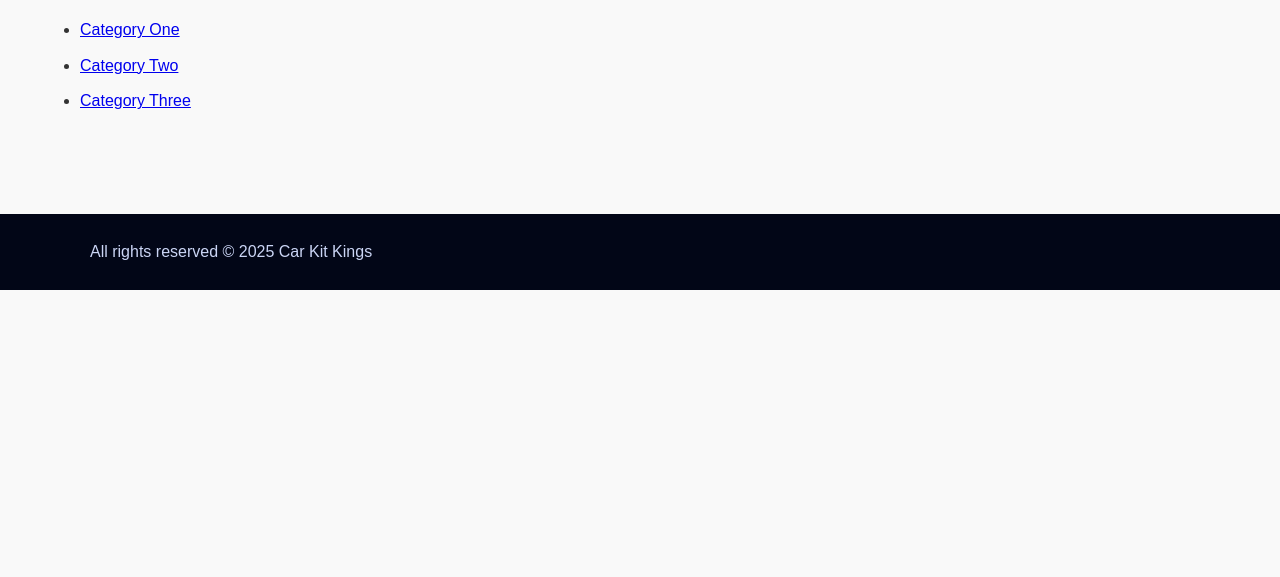
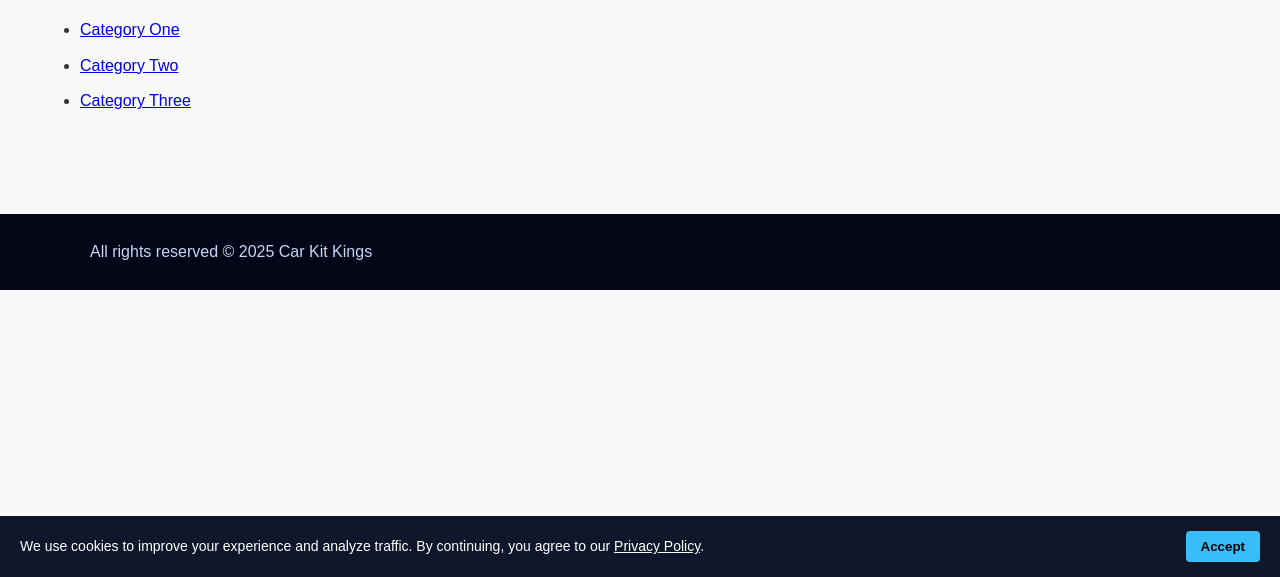
Before and after one commit to Car-Kit-Kings/carkitkings.github.io, a plain HTML site: page catalogue.html in a window 1280 px wide. Shown: the part 223-800 px from the top of the page. Drawn offline with Linux system fonts and the light colour scheme.

Commit message:
Update catalogue.html

```diff
--- a/catalogue.html
+++ b/catalogue.html
@@ -18,10 +18,12 @@
           <img src="logo.webp" alt="Site Logo" id="mainLogo" width="75px" height="75px">
         </a>
       </div>
-      <button class="hamburger" id="hamburger">
-        ☰
+      <button id="hamburger" class="menu-toggle" aria-label="Open Menu">
+        <span></span>
+        <span></span>
+        <span></span>
       </button>
-      <ul>
+      <ul class="nav-menu">
         <li><a href="index.html">Home</a></li>
         <li><a href="blog.html">Blog</a></li>
         <li><a href="catalogue.html">Catalogue</a></li>
@@ -40,7 +42,74 @@
     <li><a href="#">Category Three</a></li>
   </ul>
 </main>
+<script>
+  document.addEventListener("DOMContentLoaded", function () {
 
+    /* --- 1. COOKIE BANNER LOGIC --- */
+    if (!localStorage.getItem("cookieAccepted")) {
+      const banner = document.createElement("div");
+      banner.id = "cookie-banner";
+      banner.innerHTML = `
+        <p>We use cookies to improve your experience and analyze traffic. By continuing, you agree to our
+        <a href="privacy-policy.html" style="color:#fff; text-decoration:underline;">Privacy Policy</a>.</p>
+        <button id="cookie-accept">Accept</button>
+      `;
+
+      document.body.appendChild(banner);
+
+      // Inline styles for banner
+      Object.assign(banner.style, {
+        position: "fixed",
+        bottom: "0",
+        left: "0",
+        right: "0",
+        backgroundColor: "#0f172a",
+        color: "#fff",
+        padding: "15px 20px",
+        display: "flex",
+        justifyContent: "space-between",
+        alignItems: "center",
+        zIndex: "9999",
+        fontSize: "14px"
+      });
+
+      const btn = document.getElementById("cookie-accept");
+      Object.assign(btn.style, {
+        backgroundColor: "#38bdf8",
+        color: "#000",
+        border: "none",
+        padding: "8px 15px",
+        cursor: "pointer",
+        borderRadius: "4px",
+        fontWeight: "bold"
+      });
+
+      btn.addEventListener("click", function () {
+        localStorage.setItem("cookieAccepted", "true");
+        banner.style.display = "none";
+      });
+    }
+
+    /* --- 2. HAMBURGER MENU LOGIC --- */
+    const hamburger = document.getElementById("hamburger");
+    const menu = document.querySelector(".nav-menu");
+
+    if (hamburger && menu) {
+      hamburger.addEventListener("click", function (e) {
+        e.stopPropagation(); // Prevents the click from bubbling up
+        menu.classList.toggle("active");
+        console.log("Menu toggled!");
+      });
+
+      // Close menu if clicking outside of it
+      document.addEventListener("click", function (e) {
+        if (!menu.contains(e.target) && !hamburger.contains(e.target)) {
+          menu.classList.remove("active");
+        }
+      });
+    }
+  });
+</script>
 <footer>
   <div class="container">
     <p>All rights reserved © 2025 Car Kit Kings</p>
```
